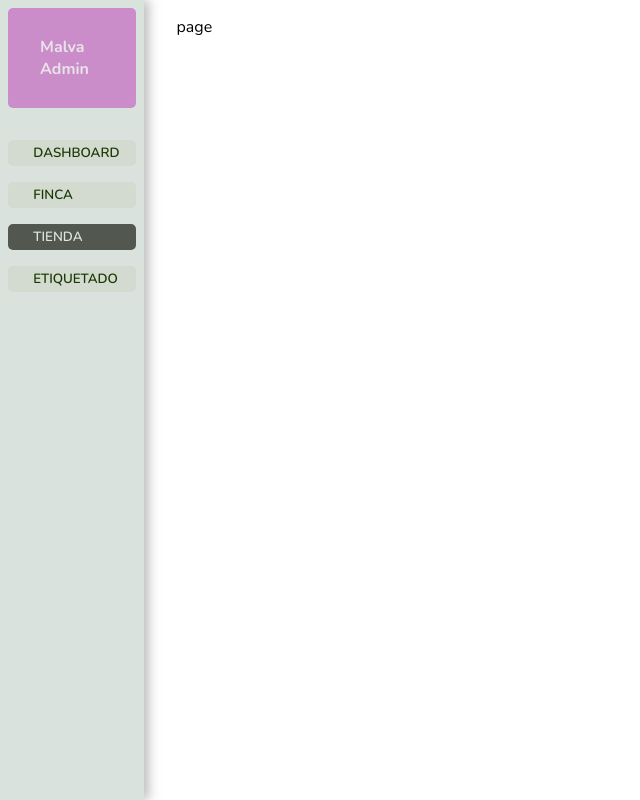
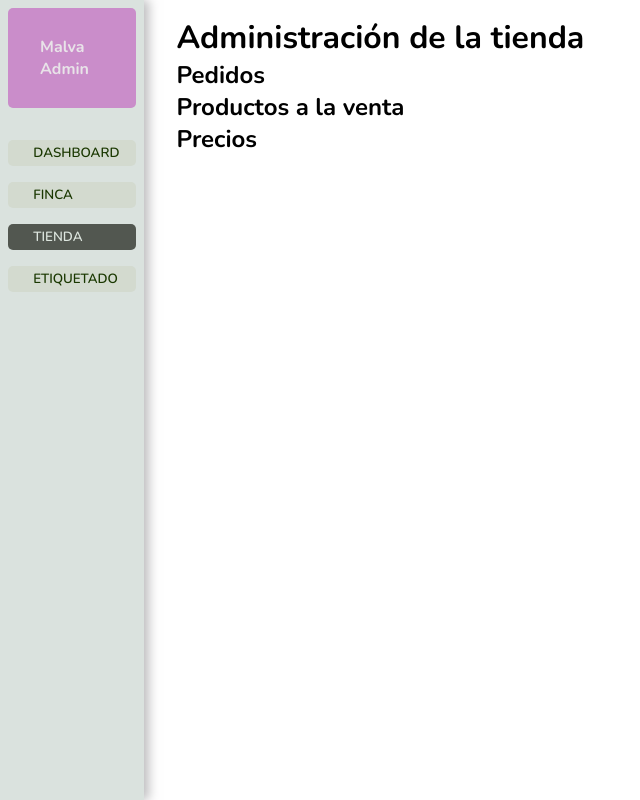
Before and after one commit to iremaru/malvariscofarm, a Next.js app in the folder malva-risco/: page /admin/shop in a window 1280 px wide. Shown: the whole page, without its empty margins (0-640 px from the left). Built offline with nearby package versions, Linux system fonts and the light colour scheme; some icons are missing.

Commit message:
update admin shop page

```diff
--- a/malva-risco/src/app/admin/shop/page.tsx
+++ b/malva-risco/src/app/admin/shop/page.tsx
@@ -1,5 +1,18 @@
 import React from "react";
 
 export default function Shop() {
-  return <div>page</div>;
+  return (
+    <div>
+      <h1>Administración de la tienda</h1>
+      <div>
+        <h2>Pedidos</h2>
+      </div>
+      <div>
+        <h2>Productos a la venta</h2>
+      </div>
+      <div>
+        <h2>Precios</h2>
+      </div>
+    </div>
+  );
 }
```
